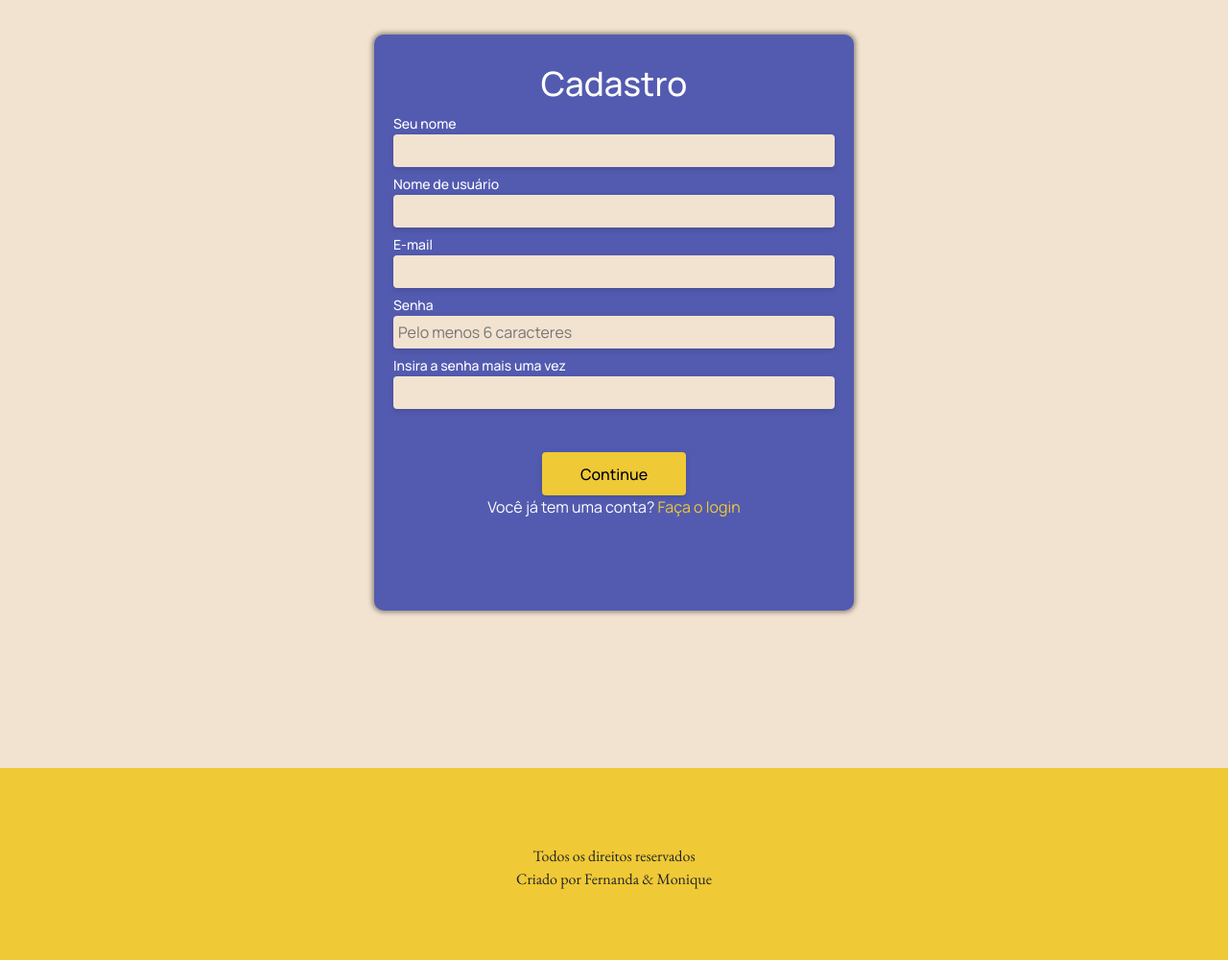
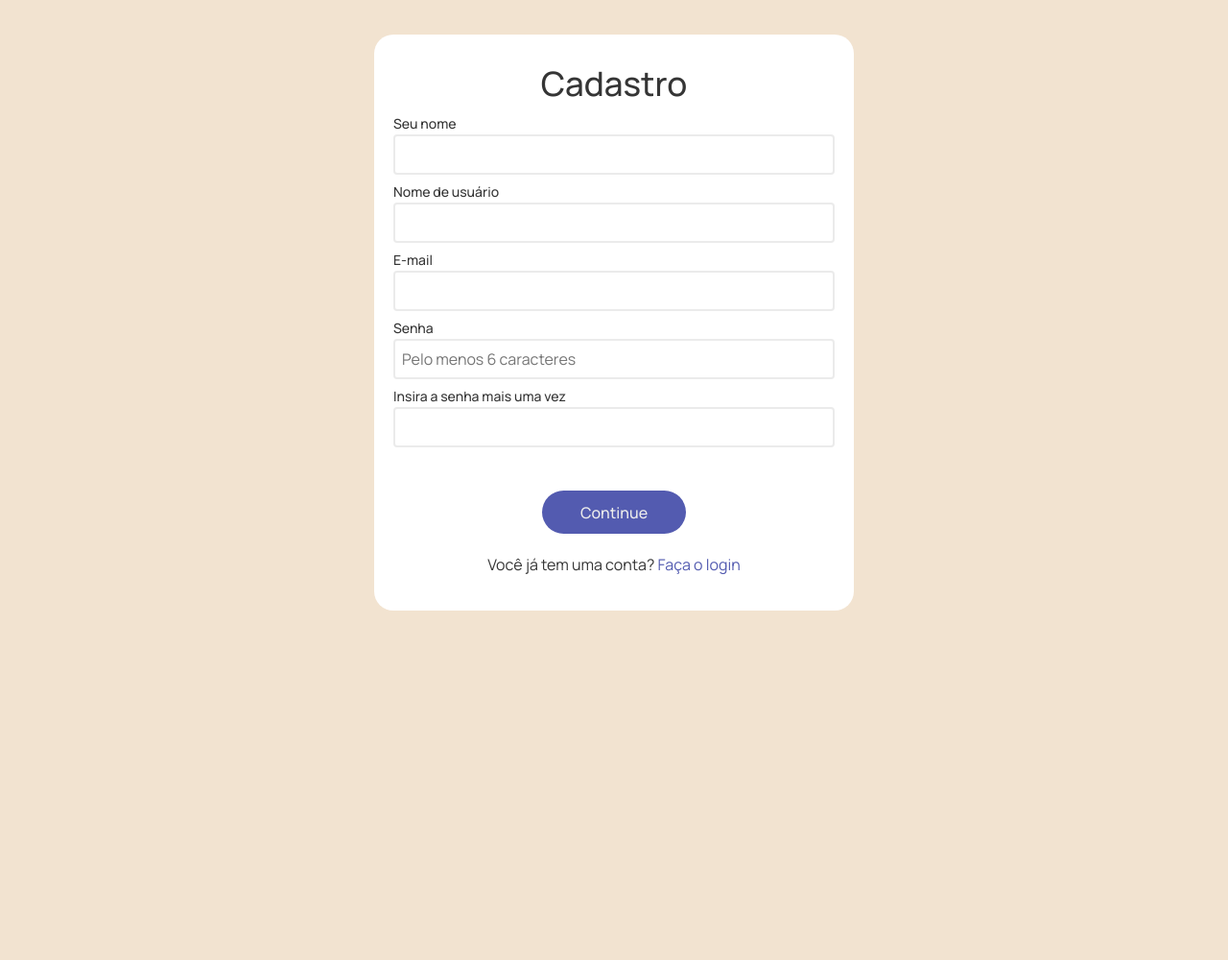
Before and after one commit to femrtins/flask_auth_app, a Flask app: page /signup in a window 1280 px wide. Shown: the whole page at 96% size. After the commit the page ends 636 px from the top, so only its background shows below. Run offline with Flask 3, Linux system fonts and the light colour scheme.

Commit message:
atualizacao

```diff
--- a/project/auth.py
+++ b/project/auth.py
@@ -63,14 +63,14 @@ def signup_post():
     senha_confirmacao = request.form['senha_comparacao']
 
     user = User.query.filter_by(email=email).first()
-    username = User.query.filter_by(username=username).first()
+    user_n = User.query.filter_by(username=username).first()
 
     # Se o usuário não é encontrado, ele é redirecionado para a página de cadastro e recebe
     # a mensagem que o endereço de e-mail já exite
     if user:
         flash('Esse e-mail já existe')
         return redirect(url_for('auth.signup'))
-    if username:
+    if user_n:
         flash('Esse nome de usuário já existe')
         return redirect(url_for('auth.signup'))
 
--- a/project/static/styles/style.css
+++ b/project/static/styles/style.css
@@ -2,11 +2,11 @@
 
 :root {
 	--main-bg-color: #f2e3d0;
-    --main-font-color: #292929;
-    --second-color: #F0C936;
+    --main-font-color: #353535;
+    --second-color: #ececec;
     --third-color: #535BB0;
     --second-font-color: white;
-    --err-font: red;
+    --err-font: #b3261e;
     --color-1: #9b9b9b34;
     --color-2: #474747;
 }
@@ -136,13 +136,12 @@ footer{
     height: 600px;
     width: 500px;
     margin: auto;
-    background-color: var(--third-color);
+    background-color: var(--second-font-color);
     padding: 20px;
     margin-top: 20px;
     margin-bottom: 50px;
-    border-radius: 10px;
-    box-shadow: 0px 0px 5px 2px rgba(0,0,0,0.4);
-    color: var(--second-font-color);
+    border-radius: 20px;
+    color: var(--main-font-color);
     align-items: center;
 }
 
@@ -153,13 +152,22 @@ label{
 
 .input-enviar{
     width: 100%;
-    padding: 5px;
+    padding: 7px;
     outline: none;
-    border: none;
+    border: 2px solid var(--color-1);
     border-radius: 4px;
-    box-shadow: 0 2px 6px rgba(0, 0, 0, 0.15);
     margin-bottom: 5px;
-    background-color: var(--main-bg-color);
+    transition: .1s
+    /* background-color: var(--main-bg-color); */
+}
+
+.input-enviar:focus{
+    border: 2px solid var(--third-color);
+    color: var(--third-color)
+}
+
+.input-enviar:focus label{
+    color: var(--third-color);
 }
 
 #titulo-cadastro, #titulo-login{
@@ -180,16 +188,21 @@ label{
     height: 45px;
     width: 150px;
     margin: auto;
-    background-color: #F0C936;
+    background-color: var(--third-color);
     border: none;
-    border-radius: 4px;
-    box-shadow: 0 2px 6px rgba(0, 0, 0, 0.15);
+    border-radius: 30px;
+    /* box-shadow: 0 2px 6px rgba(0, 0, 0, 0.15); */
+    color: var(--second-color);
     font-weight: 500;
 }
 
 .link{
-    color: var(--second-color);
+    color: var(--third-color);
     text-decoration: none;
+}
+
+#ja-tem-conta{
+    margin-top: 20px;
 }
 
 #login{
@@ -201,7 +214,7 @@ label{
     height: 20px;
     margin-top: 10px;
     margin-bottom: 10px;
-    color: var(--second-font-color);
+    color: var(--err-font);
     font-weight: 600;
 }
 
--- a/project/templates/base.html
+++ b/project/templates/base.html
@@ -56,10 +56,12 @@
         </div>
 
         <!-- Rodapé -->
+        {% if not request.path.startswith('/signup') and not request.path.startswith('/login') %}
         <footer>
             <p class="txt-footer">Todos os direitos reservados</p>
             <p class="txt-footer">Criado por Fernanda & Monique</p>
         </footer>
+        {% endif %}
 
         <script src="{{ url_for('static',filename='js/script.js') }}"></script>
 
--- a/project/templates/login.html
+++ b/project/templates/login.html
@@ -10,7 +10,7 @@
     {% with messages = get_flashed_messages() %}
 
     <form method="POST" action="/login" id="login">
-        <h2 id="titulo-login">Login</h2>
+        <h2 id="titulo-login">Faça Login</h2>
 
         <div class="mensagem-erro">
             {% if messages %}
@@ -20,7 +20,7 @@
 
         <div>
             <label for="email">E-mail</label>
-            <input type="email" id="email" name="email" class="input-enviar">
+            <input type="email" id="email" name="email" class="input-enviar" >
         </div>
         <div>
             <label for="senha">Senha</label>
--- a/project/templates/signup.html
+++ b/project/templates/signup.html
@@ -44,7 +44,7 @@ Cadastro
 
     {% endwith %}
 
-    <p>Você já tem uma conta? <a href="{{ url_for('auth.login') }}" class="link">Faça o login</a></p>
+    <p id="ja-tem-conta">Você já tem uma conta? <a href="{{ url_for('auth.login') }}" class="link">Faça o login</a></p>
 </div>
 
 {% endblock %}
```
Also changed, not shown: instance/db.sqlite.
